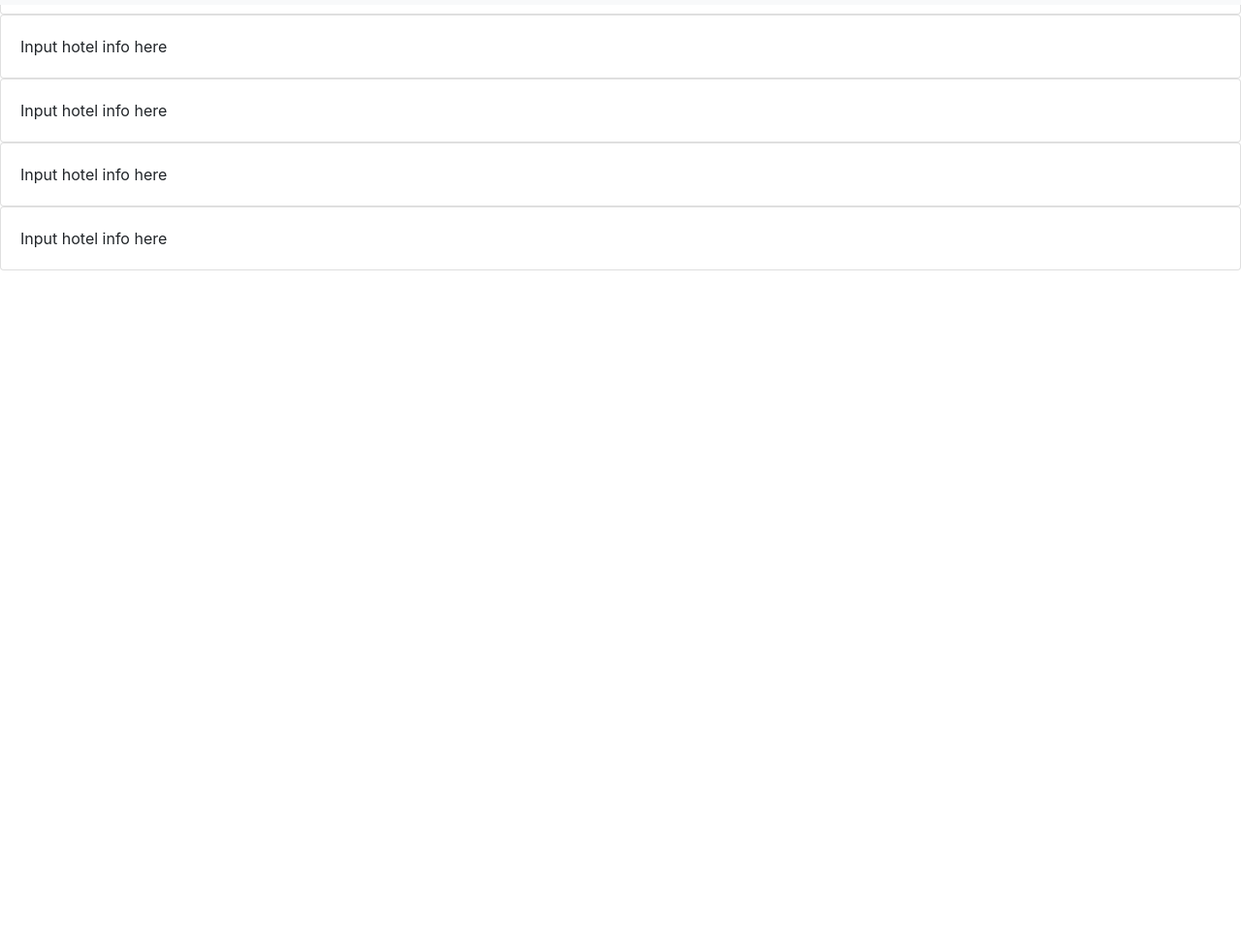
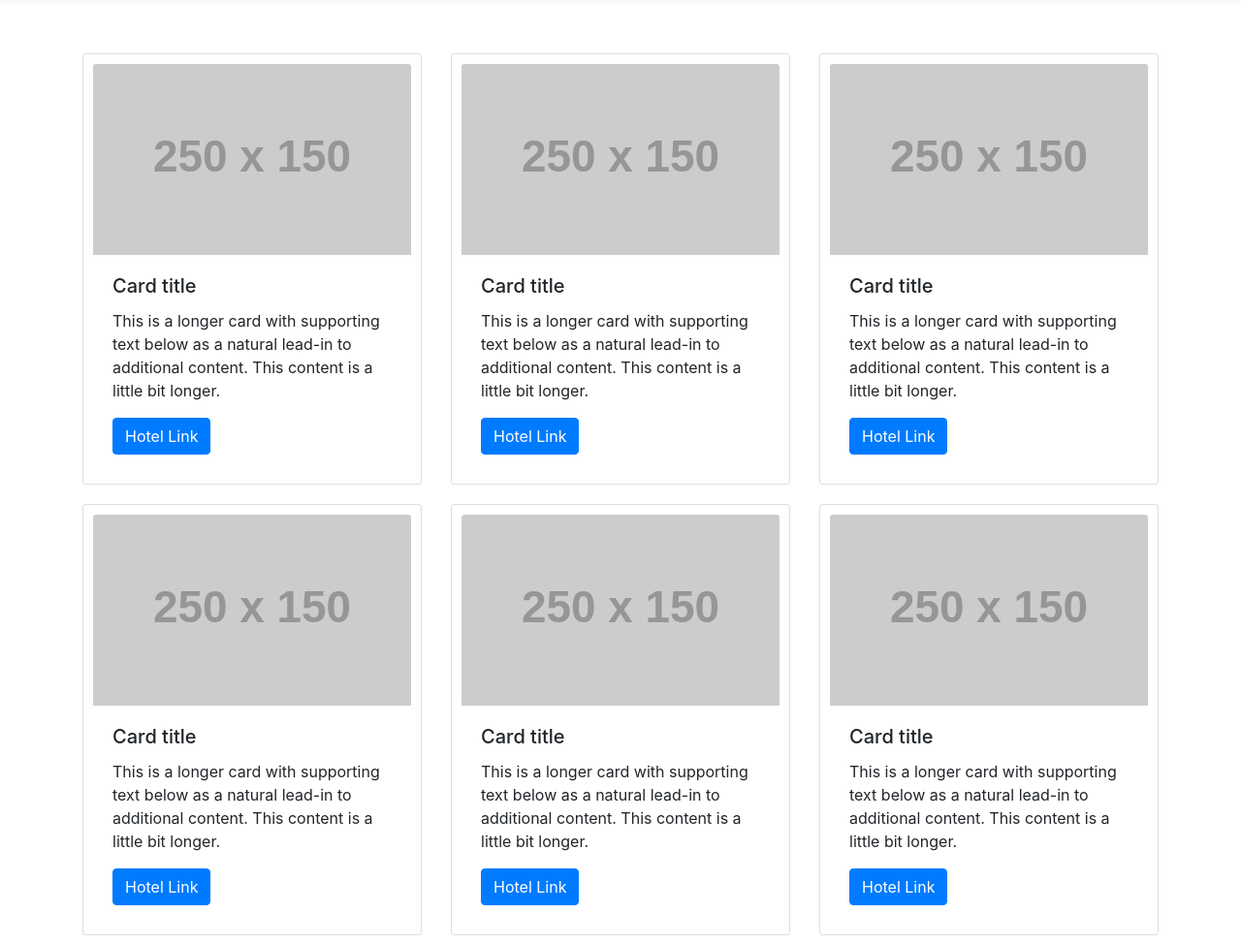
Before and after one commit to Anjali9293/TravelBug, a plain HTML site: page hotel.html in a window 1280 px wide. Shown: the part 51-1026 px from the top of the page at 97% size. Before the commit the page ends 800 px from the top, so only its background shows below. Drawn offline with nearby package versions, Linux system fonts and the light colour scheme; placeholder pictures from the web are drawn by us.

Commit message:
updated hotel.html

```diff
--- a/hotel.html
+++ b/hotel.html
@@ -29,32 +29,78 @@
           </form>
         </div>
       </nav>
-
-    <div class="card">
-        <div class="card-body">
-          Input hotel info here
+  <br></br><br></br>
+  <div class="container">
+    <div class="row ">
+      <div class="col-sm-4">
+        <div class="card portfolioCard">
+          <img src="https://via.placeholder.com/250x150" class="card-img-top" alt="...">
+          <div class="card-body">
+            <h5 class="card-title">Card title</h5>
+            <p class="card-text">This is a longer card with supporting text below as a natural lead-in to additional content. This content is a little bit longer.</p>
+            <a href="#" class="btn btn-primary">Hotel Link</a>
+          </div>
         </div>
       </div>
-      <div class="card">
-        <div class="card-body">
-          Input hotel info here
+      <div class="col-sm-4">
+        <div class="card portfolioCard">
+          <img src="https://via.placeholder.com/250x150" class="card-img-top" alt="...">
+          <div class="card-body">
+            <h5 class="card-title">Card title</h5>
+            <p class="card-text">This is a longer card with supporting text below as a natural lead-in to additional content. This content is a little bit longer.</p>
+            <a href="#" class="btn btn-primary">Hotel Link</a>
+          </div>
         </div>
       </div>
-      <div class="card">
-        <div class="card-body">
-          Input hotel info here
+      <div class="col-sm-4">
+        <div class="card portfolioCard">
+          <img src="https://via.placeholder.com/250x150" class="card-img-top" alt="...">
+          <div class="card-body">
+            <h5 class="card-title">Card title</h5>
+            <p class="card-text">This is a longer card with supporting text below as a natural lead-in to additional content. This content is a little bit longer.</p>
+            <a href="#" class="btn btn-primary">Hotel Link</a>
+          </div>
         </div>
       </div>
-      <div class="card">
-        <div class="card-body">
-          Input hotel info here
+    </div>
+  </div>
+
+  <div class="container">
+    <div class="row ">
+      <div class="col-sm-4">
+        <div class="card portfolioCard">
+          <img src="https://via.placeholder.com/250x150" class="card-img-top" alt="...">
+          <div class="card-body">
+            <h5 class="card-title">Card title</h5>
+            <p class="card-text">This is a longer card with supporting text below as a natural lead-in to additional content. This content is a little bit longer.</p>
+            <a href="#" class="btn btn-primary">Hotel Link</a>
+          </div>
         </div>
       </div>
-      <div class="card">
-        <div class="card-body">
-          Input hotel info here
+      <div class="col-sm-4">
+        <div class="card portfolioCard">
+          <img src="https://via.placeholder.com/250x150" class="card-img-top" alt="...">
+          <div class="card-body">
+            <h5 class="card-title">Card title</h5>
+            <p class="card-text">This is a longer card with supporting text below as a natural lead-in to additional content. This content is a little bit longer.</p>
+            <a href="#" class="btn btn-primary">Hotel Link</a>
+          </div>
         </div>
       </div>
+      <div class="col-sm-4">
+        <div class="card portfolioCard">
+          <img src="https://via.placeholder.com/250x150" class="card-img-top" alt="...">
+          <div class="card-body">
+            <h5 class="card-title">Card title</h5>
+            <p class="card-text">This is a longer card with supporting text below as a natural lead-in to additional content. This content is a little bit longer.</p>
+            <a href="#" class="btn btn-primary">Hotel Link</a>
+          </div>
+        </div>
+      </div>
+    </div>
+  </div>
+  </div>
+
     <script src="https://code.jquery.com/jquery-3.5.1.slim.min.js" integrity="sha384-DfXdz2htPH0lsSSs5nCTpuj/zy4C+OGpamoFVy38MVBnE+IbbVYUew+OrCXaRkfj" crossorigin="anonymous"></script>
     <script src="https://cdn.jsdelivr.net/npm/popper.js@1.16.1/dist/umd/popper.min.js" integrity="sha384-9/reFTGAW83EW2RDu2S0VKaIzap3H66lZH81PoYlFhbGU+6BZp6G7niu735Sk7lN" crossorigin="anonymous"></script>
     <script src="https://stackpath.bootstrapcdn.com/bootstrap/4.5.2/js/bootstrap.min.js" integrity="sha384-B4gt1jrGC7Jh4AgTPSdUtOBvfO8shuf57BaghqFfPlYxofvL8/KUEfYiJOMMV+rV" crossorigin="anonymous"></script>
--- a/style.css
+++ b/style.css
@@ -1,3 +1,9 @@
 .home-page {
     background-image: url ("https://images.pexels.com/photos/1591375/pexels-photo-1591375.jpeg?auto=compress&cs=tinysrgb&dpr=2&h=650&w=940")
 }
+.portfolioCard {
+    margin-top: 10px;
+    margin-bottom: 10px;
+    padding: 10px;
+}
+}
```
